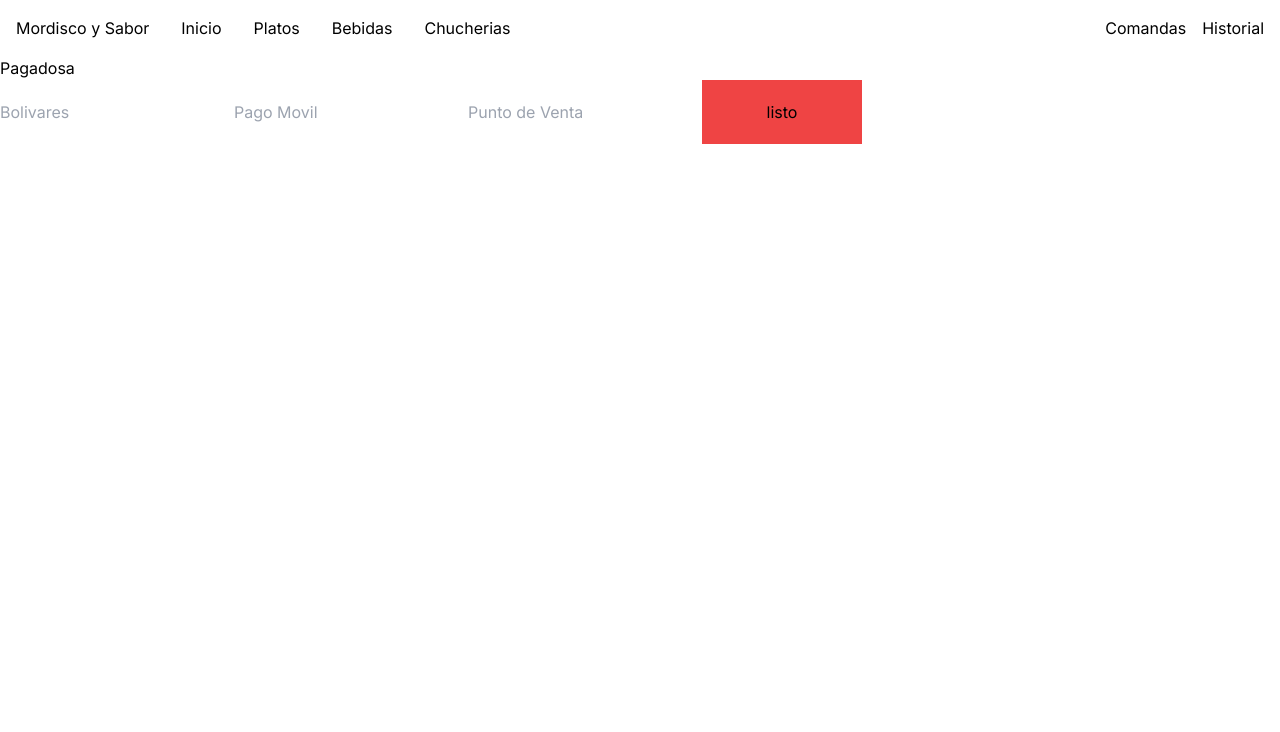
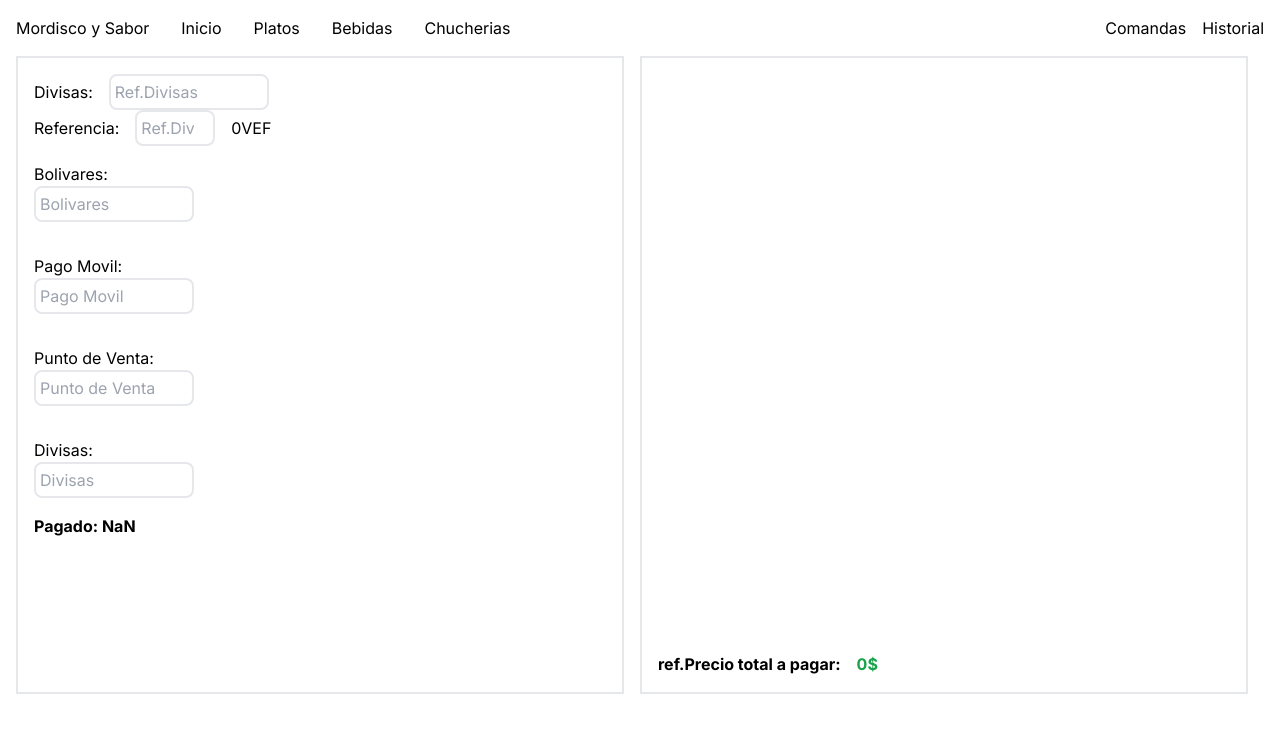
Before and after one commit to 30Bkr/sistema, a Next.js app: page /pago in a window 1280 px wide. Shown: the top 732 px of the page. Built offline with nearby package versions, Linux system fonts and the light colour scheme.

Commit message:
agregamos cambios significativos

```diff
--- a/components/Orden.jsx
+++ b/components/Orden.jsx
@@ -7,7 +7,7 @@ import '../src/app/globals.css'
 import Link from 'next/link'
 
 const Orden= () => {
-  const {abierto, orden, cerrar, setOrden, comanda, setComanda, comandas, setComandas} = usePedidos()
+  const {abierto, orden, cerrar, setOrden, comanda, setComanda, comandas, setComandas, preview, setPreview} = usePedidos()
 
   const eliminarPedido = (id) => {
     const filteredProducts = orden.filter(product => product.id != id)
@@ -23,8 +23,15 @@ const Orden= () => {
     //   precio: precioTotal(comanda),
     // }
     // setComandas([...comandas, vendido])
-    // setComanda([])
-    // setOrden([])
+
+    const mira = {
+      productos: comanda,
+      productosTotales: comanda.length,
+      precio: precioTotal(comanda),
+    }
+    setPreview([...preview, mira])
+    setComanda([])
+    setOrden([])
     cerrar();
   }
   return (
--- a/src/app/comandas/page.jsx
+++ b/src/app/comandas/page.jsx
@@ -20,7 +20,6 @@ const Ventas = () => {
     let pi = fecha.getDate();
     let pe = fecha.getMonth() +1;
     let po = fecha.getFullYear();
-    let segundo = fecha.getSeconds();
 
     const observar = comandas.map(product => product.productos);
     const contar = observar.flat();
@@ -51,15 +50,23 @@ const Ventas = () => {
         products.forEach(product => sum += product.pagoMovil)
         return sum
     }
+    const divisas = (products) => {
+        let sum = 0
+        products.forEach(product => sum += product.divisas)
+        return sum
+    }
 
     const confirmado = () => {
         const caja = {
             dia: pi,
             mes: pe,
             ano: po,
-            sec: segundo,
             todo: final,
             ventasDiarias: resultado,
+            bolivares: bolivares(comandas),
+            puntoV: puntoV(comandas),
+            pagoM: pagoM(comandas),
+            divisas: divisas(comandas)
         }
         setHistoria([...historia, caja])
         setComandas([])
--- a/src/app/datos/[id]/page.jsx
+++ b/src/app/datos/[id]/page.jsx
@@ -9,11 +9,14 @@ const Datos = () => {
   let index = router.substring(router.lastIndexOf('/') + 1)
   const esto = historia[index]
   const lista = esto.todo;
+  const mira = esto.pagoM;
+  console.log('acaaa:', mira);
   return (
     <div className='mx-4'>
       <section className='flex my-4 w-full justify-center'>
         <h1 className='text-stone-500 font-bold'>Ventas del:  {esto.dia}/{esto.mes}/{esto.ano}</h1>
       </section>
+      <div className='grid grid-cols-2'>
         <section className=' lista overflow-y-scroll border-solid border-sky-400 border-2'>
           <h1 className='m-4'>
             {lista.map(([key,value]) => (
@@ -25,10 +28,30 @@ const Datos = () => {
               ))}
           </h1>
         </section>
-      <section className='flex mt-4'>
+        <section className='flex flex-col mt-4'>
+          <div className='flex'>
             <h1 className='font-bold'>{`ref. Ventas Divisas (Ventas del dia):`}</h1>
             <p className='ml-4 text-green-500'>{esto.ventasDiarias}$</p>
+          </div>
+          <div className='flex'>
+            <h1 className='font-bold'>{`Efectivo Bolivares:`}</h1>
+            <p className='ml-4 text-green-500'>{esto.bolivares}VEF</p>
+          </div>
+          <div className='flex'>
+            <h1 className='font-bold'>{`Pago Movil:`}</h1>
+            <p className='ml-4 text-green-500'>{esto.pagoM}VEF</p>
+          </div>
+          <div className='flex'>
+            <h1 className='font-bold'>{`Punto de Venta:`}</h1>
+            <p className='ml-4 text-green-500'>{esto.puntoV}VEF</p>
+          </div>
+          <div className='flex'>
+            <h1 className='font-bold'>{`Efectivo Divisas:`}</h1>
+            <p className='ml-4 text-green-500'>{esto.divisas}$</p>
+          </div>
         </section>
+      </div>
+
     </div>
 
 
--- a/src/app/historial/page.jsx
+++ b/src/app/historial/page.jsx
@@ -6,6 +6,7 @@ import Link from 'next/link'
 
 const Historial = () => {
     const {historia} = usePedidos()
+    console.log('esto:historia',historia);
   return (
       <div className='grid grid-cols-4 m-4 gap-8'>
           {historia.map((producto, index) => (
--- a/src/app/pago/page.jsx
+++ b/src/app/pago/page.jsx
@@ -2,57 +2,138 @@
 import { usePedidos } from '@/context/ComidaContext'
 import Link from 'next/link'
 import React, { useState } from 'react'
-import { precioTotal } from '@/utils'
+import { precioTotal, lista } from '@/utils'
+import Comanda from '../../../components/Comanda'
 
 
 const Pago = () => {
-  const { setOrden, comanda, comandas, setComanda, setComandas} = usePedidos()
+  const { setOrden, comanda, comandas, setComanda, setComandas, preview, setPreview} = usePedidos()
   const [bolivares, setBolivares] = useState('')
   const [punto, setPunto] = useState('')
   const [pagoMovil, setPagoMovil] = useState('')
+  const [divisas, setDivisas] = useState('')
+  const [dolar, setDolar] = useState('')
+  const [referencia, setReferencia] = useState('')
+
+
+
+
+  const aca = lista(preview)
+  console.log('preview:', preview);
+  // console.log(precioTotal(preview));
+
 
   const pagado = () => {
     const vendido = {
-      productos: comanda,
-      productosTotales: comanda.length,
-      precio: precioTotal(comanda),
-      bolivares: bolivares,
-      puntoV: punto,
-      pagoMovil: pagoMovil
+      productos: epa,
+      productosTotales: epa.length,
+      precio: precioTotal(preview),
+      bolivares: Number(bolivares),
+      puntoV: Number(punto),
+      pagoMovil: Number(pagoMovil),
+      divisas: Number(divisas),
     }
     setComandas([...comandas, vendido])
     setComanda([])
     setOrden([])
   }
-  console.log('comanda:',comanda);
-  console.log('comandas:',comandas);
-  console.log(bolivares);
-
+  // console.log('comanda:',comanda);
+  // console.log('comandas:',comandas);
+  // console.log(bolivares);
+  const acumulado = (dinero) => {
+    let sum = 0;
+    sum += bolivares / dinero
+    sum += punto / dinero
+    sum += pagoMovil / dinero
+    sum += divisas
+    return sum
+  }
+  const bf = () => {
+    let sum = referencia * dolar
+    return sum
+  }
+  let aparece =  acumulado(dolar) === precioTotal(preview);
+  const aqui = preview.map(item => item.productos)
+  const epa = aqui.flat()
   return (
-    <div>
-      <h1>Pagadosa</h1>
+    <div className='grid grid-cols-2 m-4 '>
       <form
+        className='flex flex-col lista border-solid border-2 p-4 relative'
         onSubmit={ev=> {
           ev.preventDefault()
-          const mira = Number(ev.target.bolivares.value)
-          const esto = Number(ev.target.movil.value)
-          const aqui = Number(ev.target.puntoV.value)
-          console.log('importa:', mira);
-          setBolivares(mira)
-          setPagoMovil(esto)
-          setPunto(aqui)
           pagado()
-
+          setBolivares('')
+          setPagoMovil('')
+          setPunto('')
+          setDivisas('')
+          setDolar('')
+          setReferencia('')
+          setPreview([])
         }}
       >
-        <input value={bolivares} placeholder='Bolivares' type='number' name='bolivares' onChange={ev=> setBolivares(Number(ev.target.value))}/>
-        <input value={pagoMovil} type='number' placeholder='Pago Movil' name='movil' onChange={ev=> setPagoMovil(Number(ev.target.value))}/>
-        <input value={punto} type='number' placeholder='Punto de Venta' name='puntoV' onChange={ev=> setPunto(Number(ev.target.value))}/>
-          <button type='submit' className='w-40 h-16 bg-red-500'
+        <div className=' flex items-center right-4'>
+          <p className='mr-4'>Divisas: </p>
+          <input value={dolar} placeholder='Ref.Divisas' type='number' name='dolar'
+          className='border-solid border-2 rounded-lg p-1 w-40 '
+          onChange={ev => setDolar(Number(ev.target.value))}
+          />
+        </div>
+        <div className=' flex items-center right-4'>
+          <p className='mr-4'>Referencia: </p>
+          <input value={referencia} placeholder='Ref.Divisas' type='number' name='referencia'
+          className='border-solid border-2 rounded-lg p-1 w-20 '
+          onChange={ev => setReferencia(Number(ev.target.value))}
+          />
+          <p className='ml-4'>{bf()}VEF</p>
+        </div>
+
+
+        <p className='mt-4'>Bolivares:</p>
+        <input value={bolivares} placeholder='Bolivares' type='number' name='bolivares'
+        className='border-solid border-2 rounded-lg p-1 mb-4 w-40'
+        onChange={ev=> setBolivares(Number(ev.target.value))}
+        />
+
+        <p className='mt-4'>Pago Movil:</p>
+        <input value={pagoMovil} type='number' placeholder='Pago Movil' name='movil'
+        className='border-solid border-2 rounded-lg p-1 mb-4 w-40'
+        onChange={ev=> setPagoMovil(Number(ev.target.value))}
+        />
+
+        <p className='mt-4'>Punto de Venta:</p>
+        <input value={punto} type='number' placeholder='Punto de Venta' name='puntoV'
+        className='border-solid border-2 rounded-lg p-1 mb-4 w-40'
+        onChange={ev=> setPunto(Number(ev.target.value))}
+        />
+
+        <p className='mt-4'>Divisas:</p>
+        <input value={divisas} type='number' placeholder='Divisas' name='puntoV'
+        className='border-solid border-2 rounded-lg p-1 mb-4 w-40'
+        onChange={ev=> setDivisas(Number(ev.target.value))}
+        />
+
+        <p className='font-bold'>Pagado: {acumulado(dolar)} </p>
+        <button type='submit' className={`${aparece? 'flex' :'hidden'} w-40 h-16 bg-red-500 rounded-lg`}
           >
             listo
-          </button>
+        </button>
+
       </form>
+      <section className='flex flex-col  justify-between lista overflow-y-scroll border-solid border-2'>
+        <h1 className='m-4'>
+          {aca.map(([key,value]) => (
+            <Comanda
+            key= {key}
+            producto = {key}
+            cantidad ={value}
+            />
+           ))}
+        </h1>
+        <div className='flex m-4'>
+          <p className='font-bold mr-4'>ref.Precio total a pagar:</p>
+          <p className='font-bold text-green-600'>{precioTotal(preview)}$</p>
+        </div>
+      </section>
 
     </div>
 
--- a/src/context/ComidaContext.js
+++ b/src/context/ComidaContext.js
@@ -107,7 +107,9 @@ export const PedidosProvider = ({children}) => {
 
     const [comanda, setComanda] = useState([]);
     const [comandas, setComandas] = useState([]);
-    const [historia, setHistoria] = useState([])
+    const [historia, setHistoria] = useState([]);
+    const [preview, setPreview] = useState([])
+
 
     const [abierto, setAbierto ] = useState(false)
     return(
@@ -121,6 +123,7 @@ export const PedidosProvider = ({children}) => {
             comanda,
             comandas,
             historia,
+            preview,
             cerrar,
             abrir,
             setComida,
@@ -131,6 +134,7 @@ export const PedidosProvider = ({children}) => {
             setComanda,
             setComandas,
             setHistoria,
+            setPreview,
         }}
         >
             {children}
--- a/src/utils/index.jsx
+++ b/src/utils/index.jsx
@@ -4,3 +4,20 @@ export const precioTotal = (products) => {
     products.forEach(product => sum += product.precio)
     return sum
 }
+
+export const lista = (product) => {
+    const observar = product.map(product => product.productos);
+    const contar = observar.flat();
+    const contador = contar
+    .map(item => item.id)
+    .reduce((obj,item)=>{
+        if(!obj[item]){
+            obj[item] =1;
+        }else {
+            obj[item] = obj[item] + 1;
+        }
+        return obj;
+    }, {});
+    const final = Object.entries(contador)
+    return final;
+}
```
Lines whose indentation alone changed are shown as unchanged.
